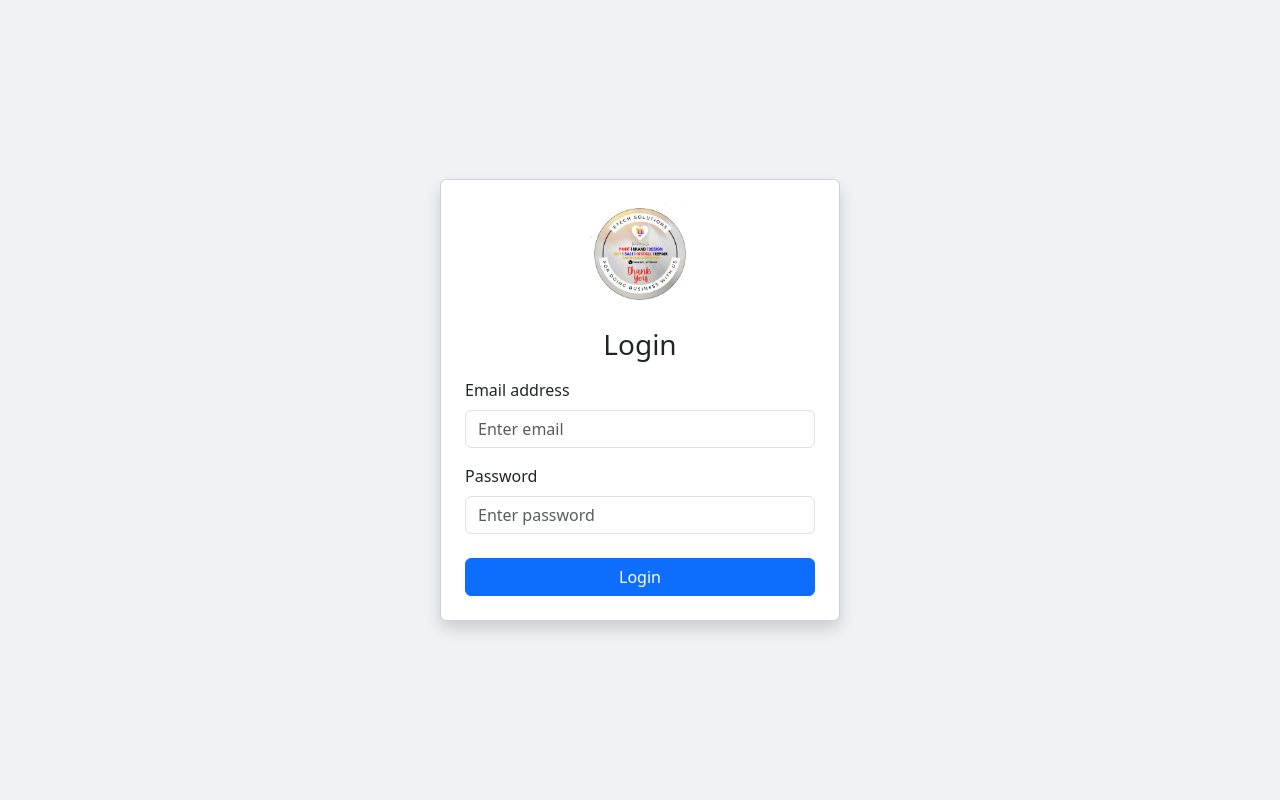
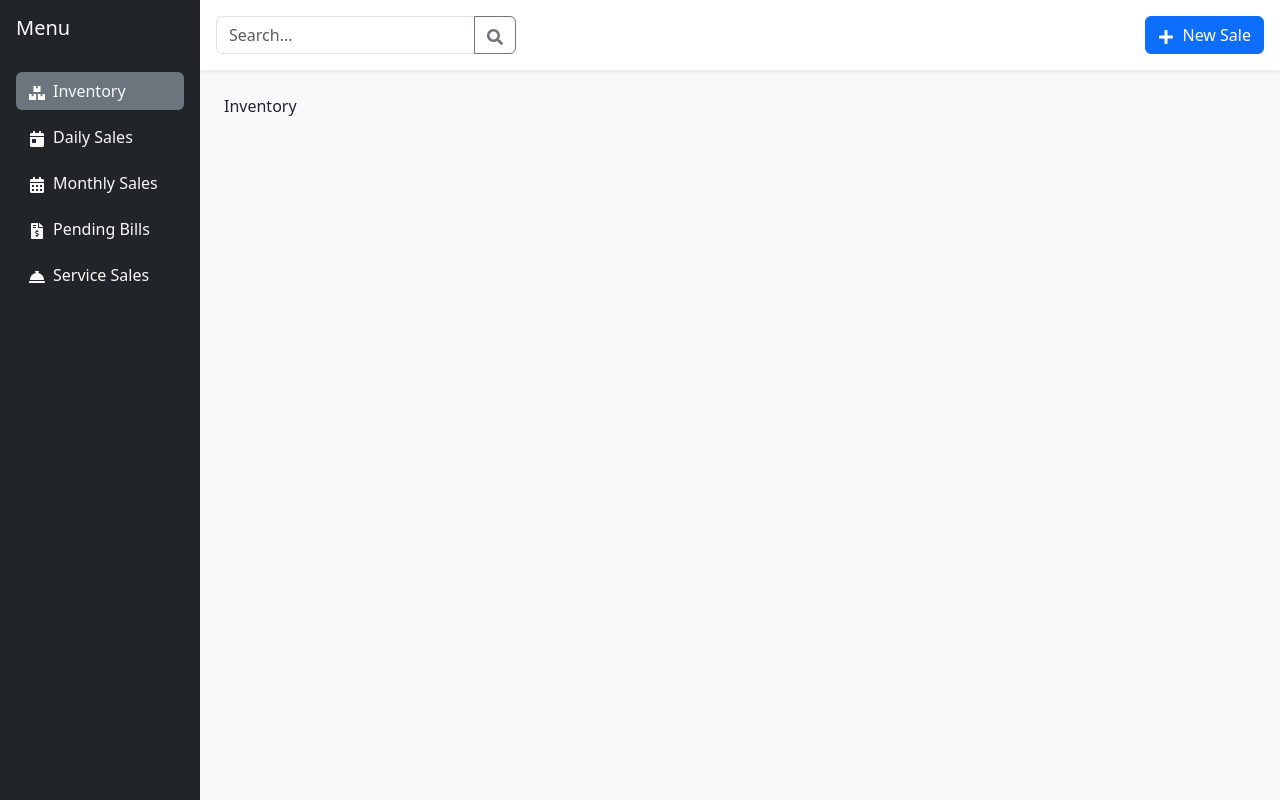
Before and after one commit to DBEST-EZRA/Inventory-management-System, a React (Vite) app: page /dashboard in a window 1280 px wide. Built offline with nearby package versions, Linux system fonts and the light colour scheme.

Commit message:
added dashboard

```diff
--- a/package.json
+++ b/package.json
@@ -12,7 +12,9 @@
   "dependencies": {
     "bootstrap": "^5.3.7",
     "react": "^19.1.0",
-    "react-dom": "^19.1.0"
+    "react-dom": "^19.1.0",
+    "react-icons": "^5.5.0",
+    "react-router-dom": "^7.7.1"
   },
   "devDependencies": {
     "@eslint/js": "^9.30.1",
--- a/src/App.jsx
+++ b/src/App.jsx
@@ -1,10 +1,16 @@
-import "./App.css";
+import { BrowserRouter as Router, Routes, Route } from "react-router-dom";
 import Login from "./Components/Login";
+import Dashboard from "./Components/Dashboard";
 
 function App() {
   return (
     <>
-      <Login />
+      <Router>
+        <Routes>
+          <Route path="/" element={<Login />} />
+          <Route path="/dashboard" element={<Dashboard />} />
+        </Routes>
+      </Router>
     </>
   );
 }
--- /dev/null
+++ b/src/Components/DailySales.jsx
@@ -0,0 +1,7 @@
+import React from "react";
+
+const DailySales = () => {
+  return <div>DailySales</div>;
+};
+
+export default DailySales;
--- /dev/null
+++ b/src/Components/Dashboard.jsx
@@ -0,0 +1,133 @@
+// src/Dashboard.jsx
+import React, { useState } from "react";
+import {
+  FaBoxes,
+  FaCalendarDay,
+  FaCalendarAlt,
+  FaFileInvoiceDollar,
+  FaConciergeBell,
+  FaSearch,
+  FaPlus,
+} from "react-icons/fa";
+import Inventory from "./Inventory"; // Create this component
+import DailySales from "./DailySales";
+import MonthlySales from "./MonthlySales";
+import PendingBills from "./PendingBills";
+import ServiceSales from "./ServiceSales";
+
+const Dashboard = () => {
+  const [active, setActive] = useState("inventory");
+
+  const renderContent = () => {
+    switch (active) {
+      case "inventory":
+        return <Inventory />;
+      case "daily":
+        return <DailySales />;
+      case "monthly":
+        return <MonthlySales />;
+      case "bills":
+        return <PendingBills />;
+      case "services":
+        return <ServiceSales />;
+      default:
+        return <Inventory />;
+    }
+  };
+
+  return (
+    <div className="d-flex" style={{ minHeight: "100vh" }}>
+      {/* Sidebar */}
+      <div
+        className="bg-dark text-light p-3 d-flex flex-column align-items-center align-items-md-start"
+        style={{ minWidth: "60px", width: "200px" }}
+      >
+        <div className="mb-4 w-100 text-center text-md-start">
+          <h5 className="d-none d-md-block">Menu</h5>
+        </div>
+
+        <nav className="nav flex-column w-100">
+          <button
+            className={`btn text-start text-light mb-2 w-100 ${
+              active === "inventory" ? "bg-secondary" : ""
+            }`}
+            onClick={() => setActive("inventory")}
+            title="Inventory"
+          >
+            <FaBoxes className="me-2" />
+            <span className="d-none d-md-inline">Inventory</span>
+          </button>
+          <button
+            className={`btn text-start text-light mb-2 w-100 ${
+              active === "daily" ? "bg-secondary" : ""
+            }`}
+            onClick={() => setActive("daily")}
+            title="Daily Sales"
+          >
+            <FaCalendarDay className="me-2" />
+            <span className="d-none d-md-inline">Daily Sales</span>
+          </button>
+          <button
+            className={`btn text-start text-light mb-2 w-100 ${
+              active === "monthly" ? "bg-secondary" : ""
+            }`}
+            onClick={() => setActive("monthly")}
+            title="Monthly Sales"
+          >
+            <FaCalendarAlt className="me-2" />
+            <span className="d-none d-md-inline">Monthly Sales</span>
+          </button>
+          <button
+            className={`btn text-start text-light mb-2 w-100 ${
+              active === "bills" ? "bg-secondary" : ""
+            }`}
+            onClick={() => setActive("bills")}
+            title="Pending Bills"
+          >
+            <FaFileInvoiceDollar className="me-2" />
+            <span className="d-none d-md-inline">Pending Bills</span>
+          </button>
+          <button
+            className={`btn text-start text-light mb-2 w-100 ${
+              active === "services" ? "bg-secondary" : ""
+            }`}
+            onClick={() => setActive("services")}
+            title="Service Sales"
+          >
+            <FaConciergeBell className="me-2" />
+            <span className="d-none d-md-inline">Service Sales</span>
+          </button>
+        </nav>
+      </div>
+
+      {/* Main Panel */}
+      <div className="flex-grow-1 bg-light">
+        {/* Top Bar */}
+        <div
+          className="d-flex justify-content-between align-items-center p-3 bg-white shadow-sm sticky-top"
+          style={{ zIndex: 100 }}
+        >
+          <div className="input-group" style={{ maxWidth: "300px" }}>
+            <input
+              type="text"
+              className="form-control"
+              placeholder="Search..."
+            />
+            <button className="btn btn-outline-secondary">
+              <FaSearch />
+            </button>
+          </div>
+          <button className="btn btn-primary">
+            <FaPlus className="me-2" />
+            <span>New Sale</span>
+          </button>
+        </div>
+
+        {/* Dynamic Content */}
+        <div className="p-4">{renderContent()}</div>
+      </div>
+    </div>
+  );
+};
+
+export default Dashboard;
--- /dev/null
+++ b/src/Components/Inventory.jsx
@@ -0,0 +1,7 @@
+import React from "react";
+
+const Inventory = () => {
+  return <div>Inventory</div>;
+};
+
+export default Inventory;
--- a/src/Components/Login.jsx
+++ b/src/Components/Login.jsx
@@ -1,15 +1,20 @@
 // src/Login.jsx
 import React, { useState } from "react";
-import logo from "../assets/etech.png"; // Ensure the path is correct
+import { useNavigate } from "react-router-dom";
+import logo from "../assets/etech.png";
 
 const Login = () => {
   const [email, setEmail] = useState("");
   const [password, setPassword] = useState("");
+  const navigate = useNavigate();
 
   const handleSubmit = (e) => {
     e.preventDefault();
     console.log("Login with:", { email, password });
-    // Add login logic here
+
+    // You can add real authentication here
+    // After success:
+    navigate("/dashboard");
   };
 
   return (
@@ -21,7 +26,6 @@ const Login = () => {
         className="card p-4 shadow rounded"
         style={{ maxWidth: "400px", width: "100%", backgroundColor: "#ffffff" }}
       >
-        {/* Logo */}
         <div className="text-center mb-4">
           <img
             src={logo}
--- /dev/null
+++ b/src/Components/MonthlySales.jsx
@@ -0,0 +1,7 @@
+import React from "react";
+
+const MonthlySales = () => {
+  return <div>MonthlySales</div>;
+};
+
+export default MonthlySales;
--- /dev/null
+++ b/src/Components/PendingBills.jsx
@@ -0,0 +1,7 @@
+import React from "react";
+
+const PendingBills = () => {
+  return <div>PendingBills</div>;
+};
+
+export default PendingBills;
--- /dev/null
+++ b/src/Components/ServiceSales.jsx
@@ -0,0 +1,7 @@
+import React from "react";
+
+const ServiceSales = () => {
+  return <div>ServiceSales</div>;
+};
+
+export default ServiceSales;
```
Also changed, not shown: 1 other file (tests, documents, lock files or other folders).
